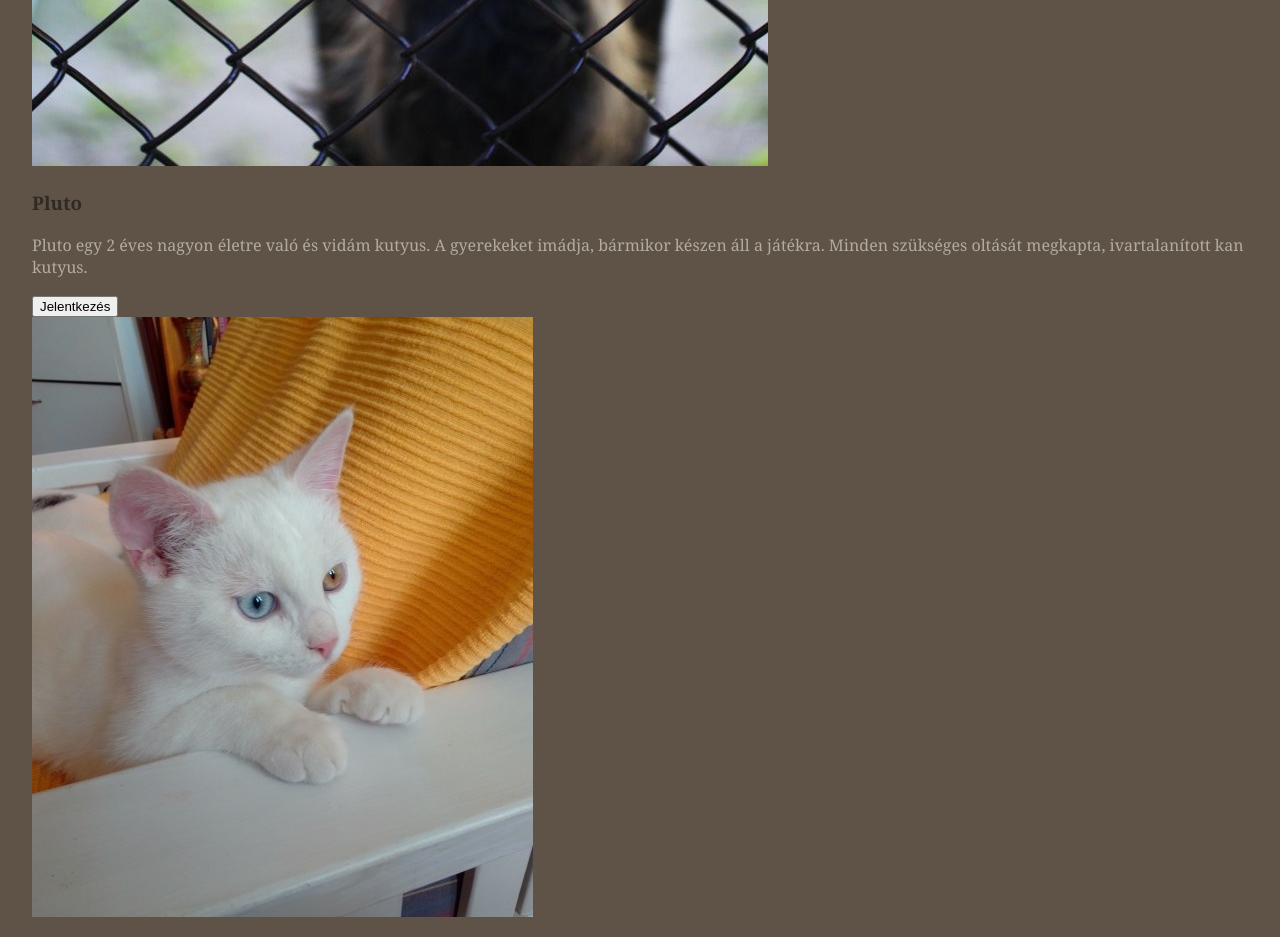
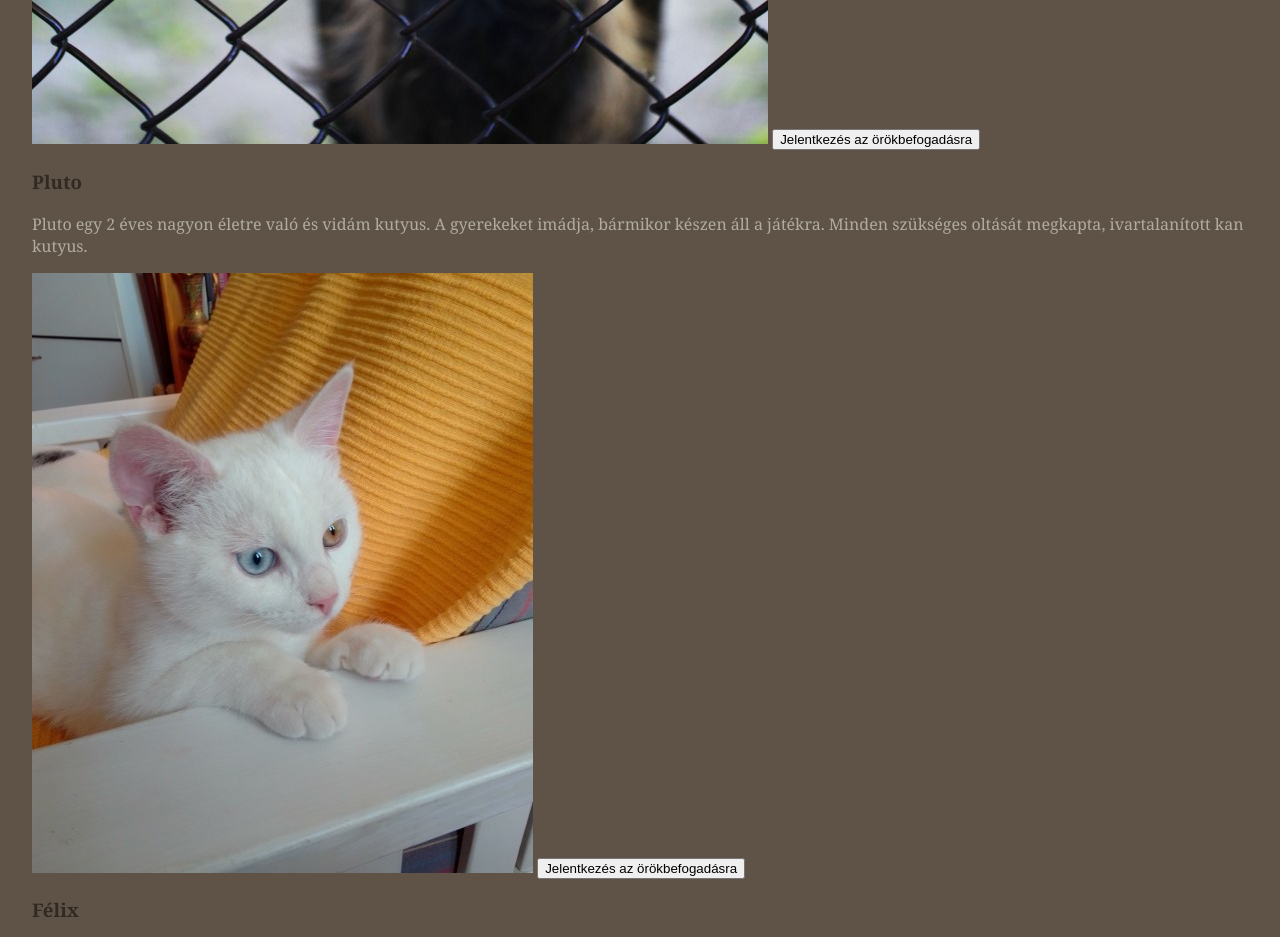
Before and after one commit to csorema/G50NCO_webtechfeladat, a plain HTML site: page Webtechfeladat/orokbefogadas.html in a window 1280 px wide. Shown: the part 1800-2737 px from the top of the page. Drawn offline with Linux system fonts and the light colour scheme.

Commit message:
Add files via upload

```diff
--- a/Webtechfeladat/orokbefogadas.html
+++ b/Webtechfeladat/orokbefogadas.html
@@ -25,30 +25,30 @@
 
         <div class="animal">
             <img src="images/cica.jpg" alt="Cica">
+            <button id="jelentekezesButton" onclick="location.href='orokbefogadas_form.html'">Jelentkezés az örökbefogadásra</button>
             <h3>Cirmi</h3>
             <p class="description" >Cirmi egy bájos, 3 éves tarka kandúr, akinek szemeiben a játékosság és a kíváncsiság ragyog. Cirmi ivartalanítva van és megkapta minden oltását. Különleges puha szőrzete miatt mindenkit lenyűgöz. Ő egy kis világjáró, aki kényelmes helyet keres egy szerető családban...</p>
-            <button onclick="location.href='orokbefogadas_form.html'">Jelentkezés</button>
         </div>
 
         <div class="animal">
             <img src="images/pluto.jpg" alt="Kutya">
+            <button id="jelentekezesButton" onclick="location.href='orokbefogadas_form.html'">Jelentkezés az örökbefogadásra</button>
             <h3>Pluto</h3>
             <p class="description" >Pluto egy 2 éves nagyon életre való és vidám kutyus. A gyerekeket imádja, bármikor készen áll a játékra. Minden szükséges oltását megkapta, ivartalanított kan kutyus.</p>
-            <button onclick="location.href='orokbefogadas_form.html'">Jelentkezés</button>
         </div>
 
         <div class="animal">
             <img src="images/whitecat.jpg" alt="Cica">
+            <button id="jelentekezesButton" onclick="location.href='orokbefogadas_form.html'">Jelentkezés az örökbefogadásra</button>
             <h3>Félix</h3>
             <p class="description" >Félix egy bájos cica fehér bundával. Különlegessége, hogy egyik szeme kék, a másik barna. Ivartalanított, minden szükséges oltását megkapta. Ő egy 1 éves kíváncsi cica, aki szeret játszani és elbújni egy puha takaró alatt.</p>
-            <button onclick="location.href='orokbefogadas_form.html'">Jelentkezés</button>
         </div>
 
         <div class="animal">
             <img src="images/shelby.jpg" alt="Kutya">
+            <button id="jelentekezesButton" onclick="location.href='orokbefogadas_form.html'">Jelentkezés az örökbefogadásra</button>
             <h3>Shelby</h3>
             <p class="description" >Shelby egy félénk kutyus, aki eddigi életében nagyon magányos volt, viszont végre elkezdett barátkozni a többi kutyussal, egyre inkább feloldódik, várja szerető családját. Egy kb 3 éves szuka, aki ivartalanítva van és minden oltását megkapta. </p>
-            <button onclick="location.href='orokbefogadas_form.html'">Jelentkezés</button>
         </div>
 
         <p class="welcome-text">Csak néhány cukiságról van fent képünk, gyere be hozzánk és tekintsd meg őket a saját szemeiddel!</p>
--- a/Webtechfeladat/styles.css
+++ b/Webtechfeladat/styles.css
@@ -147,19 +147,7 @@ ul.links a:hover {
     color: #291d14;
 }
 
-.apply-button {
+button:hover {
     background-color: #4CAF50;
-  }
-
-  @keyframes fadeIn {
-    from {
-      opacity: 0;
-    }
-    to {
-      opacity: 1;
-    }
-  }
-
-.fade-in {
-animation: fadeIn 1.5s ease-in-out;
-  }
+    color: white;
+}
```
